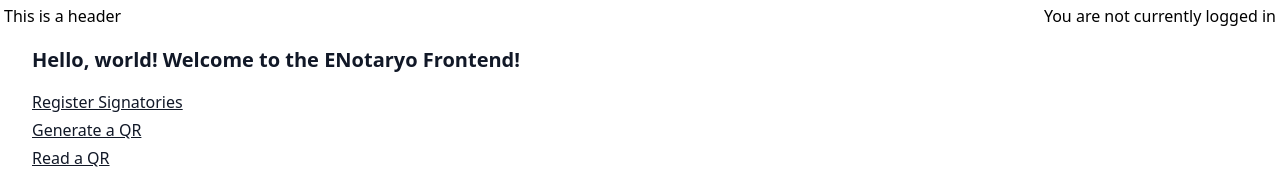
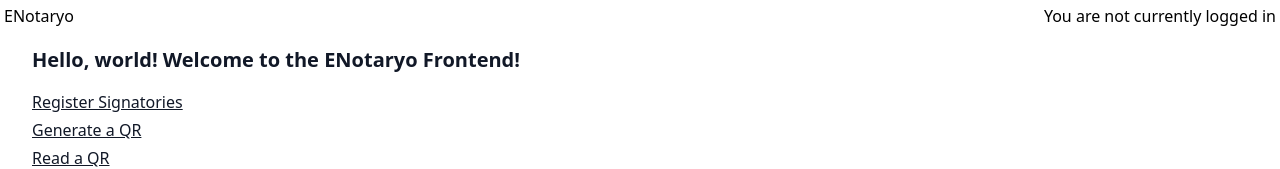
Before and after one commit to VeeIsForVictor/enotaryo, a SvelteKit app: page / in a window 1280 px wide. Shown: the top 169 px of the page. Built offline with nearby package versions, Linux system fonts and the light colour scheme; no server answers.

Commit message:
feat: link header to home

```diff
--- a/src/routes/+layout.svelte
+++ b/src/routes/+layout.svelte
@@ -9,7 +9,7 @@
 </svelte:head>
 
 <div class="flex justify-between w-auto my-1 mx-1">
-	<p>This is a header</p>
+	<p><a href="/">ENotaryo</a></p>
 	{#if user}
 		<a href="/auth">You are logged in as: {user}</a>
 	{:else}
```
